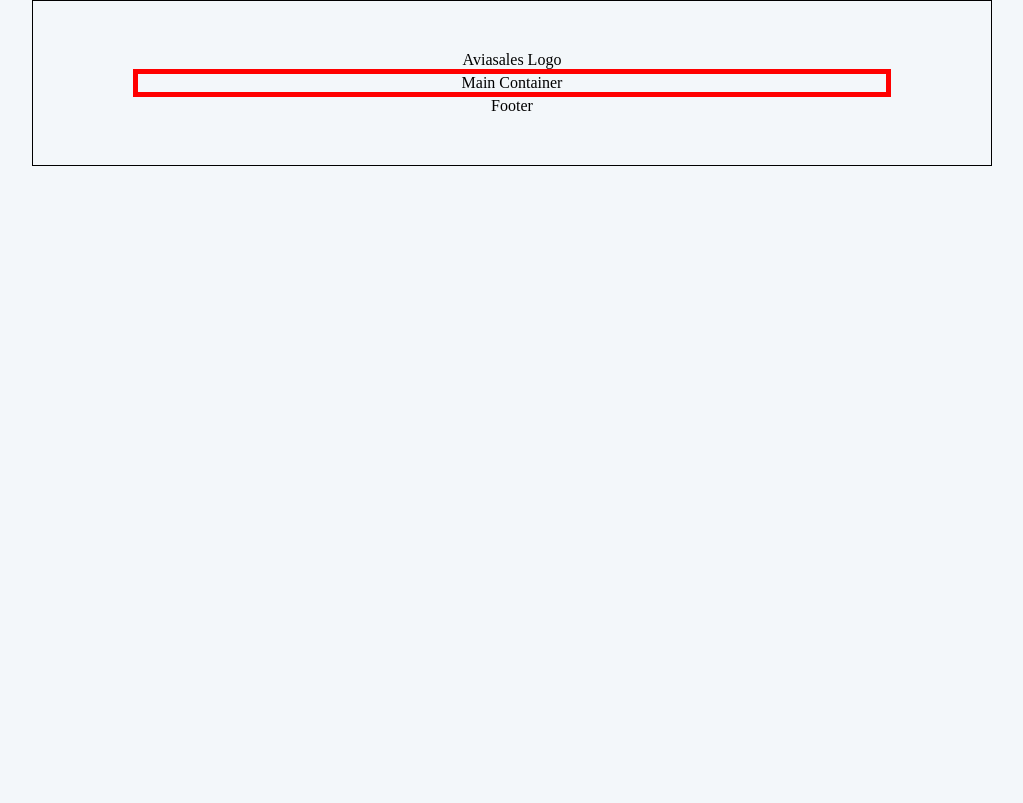
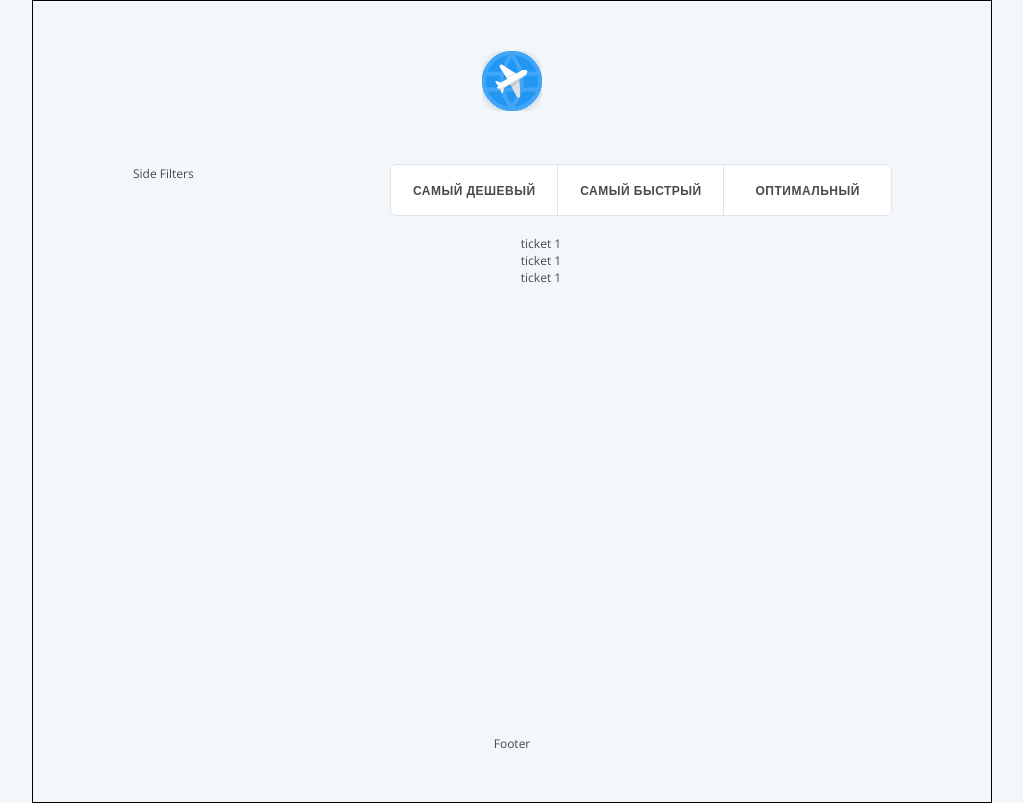
Before and after one commit to peshkovnikita/aviasales, a React (Vite) app: page / in a window 1280 px wide. Shown: the whole page, without its empty margins (128-1151 px from the left). Built offline with nearby package versions, Linux system fonts and the light colour scheme.

Commit message:
layouted header and navbar

```diff
--- a/index.html
+++ b/index.html
@@ -4,6 +4,9 @@
     <meta charset="UTF-8" />
     <link rel="icon" type="image/svg+xml" href="/vite.svg" />
     <meta name="viewport" content="width=device-width, initial-scale=1.0" />
+    <style>
+      @import url('https://fonts.googleapis.com/css2?family=Open+Sans:ital,wght@0,300..800;1,300..800&display=swap');
+    </style>
     <title>Aviasales</title>
   </head>
   <body>
--- a/src/App.module.scss
+++ b/src/App.module.scss
@@ -1,5 +1,49 @@
 $primary-color: #2196F3;
 
+header {
+  margin-bottom: 50px;
+}
+
 .main {
-  border: 5px solid red
+  display: flex;
+  justify-content: space-between;
 }
+
+.logo img {
+  width: 60px;
+  height: 60px;
+}
+
+.ticketsContainer {
+  width: 500px;
+  height: 500px;
+}
+
+.priceFilter {
+  display: grid;
+  grid-template-columns: 1fr 1fr 1fr;
+  width: 500px;
+  height: 50px;
+  margin-bottom: 20px;
+  outline: 1px solid #DFE5EC;
+  border-radius: 5px;
+}
+
+.priceFilter button{
+  height: inherit;
+  text-transform: uppercase;
+  background-color: #FFFFFF;
+  font-weight: 600;
+  letter-spacing: .5px;
+  transition: .25s ease-in all;
+}
+
+.priceFilter button:hover,
+.priceFilter button:focus {
+  background-color: #F1FCFF;
+}
+
+.priceFilter button:last-of-type,
+.priceFilter button:nth-of-type(2){
+  box-shadow: -1px 0px 0px 0px #DFE5EC;
+}
--- a/src/App.tsx
+++ b/src/App.tsx
@@ -4,10 +4,32 @@
   return (
     <>
         <header>
-            Aviasales Logo
+            <a href='#' className={cl.logo}>
+                <img src='../public/logo.svg' alt='logo'/>
+            </a>
         </header>
         <main className={cl.main}>
-            Main Container
+            <aside>Side Filters</aside>
+            <section>
+                <nav className={cl.priceFilter}>
+                    <button>Самый дешевый</button>
+                    <button>Самый быстрый</button>
+                    <button>Оптимальный</button>
+                </nav>
+                <div className={cl.ticketsContainer}>
+                    <ul style={{width: '300px', height: '100px'}}>
+                        <li>
+                            ticket 1
+                        </li>
+                        <li>
+                            ticket 1
+                        </li>
+                        <li>
+                            ticket 1
+                        </li>
+                    </ul>
+                </div>
+            </section>
         </main>
         <footer>
             Footer
--- a/src/index.scss
+++ b/src/index.scss
@@ -6,6 +6,9 @@
 
 body {
   background-color: #F3F7FA;
+  font-family: 'Open Sans', Arial, sans-serif;
+  color: #4A4A4A;
+  font-size: 12px;
 }
 
 #root {
@@ -15,3 +18,20 @@
   text-align: center;
   border: 1px solid black
 }
+
+ul {
+  list-style: none;
+}
+
+button {
+  width: auto;
+  outline: none;
+  border: none;
+  background-color: transparent;
+  color: inherit;
+  font: inherit;
+}
+
+button, a {
+  cursor: pointer;
+}
```
Also changed, not shown: public/logo.svg (added), 6 other files (tests, documents, lock files or other folders).
